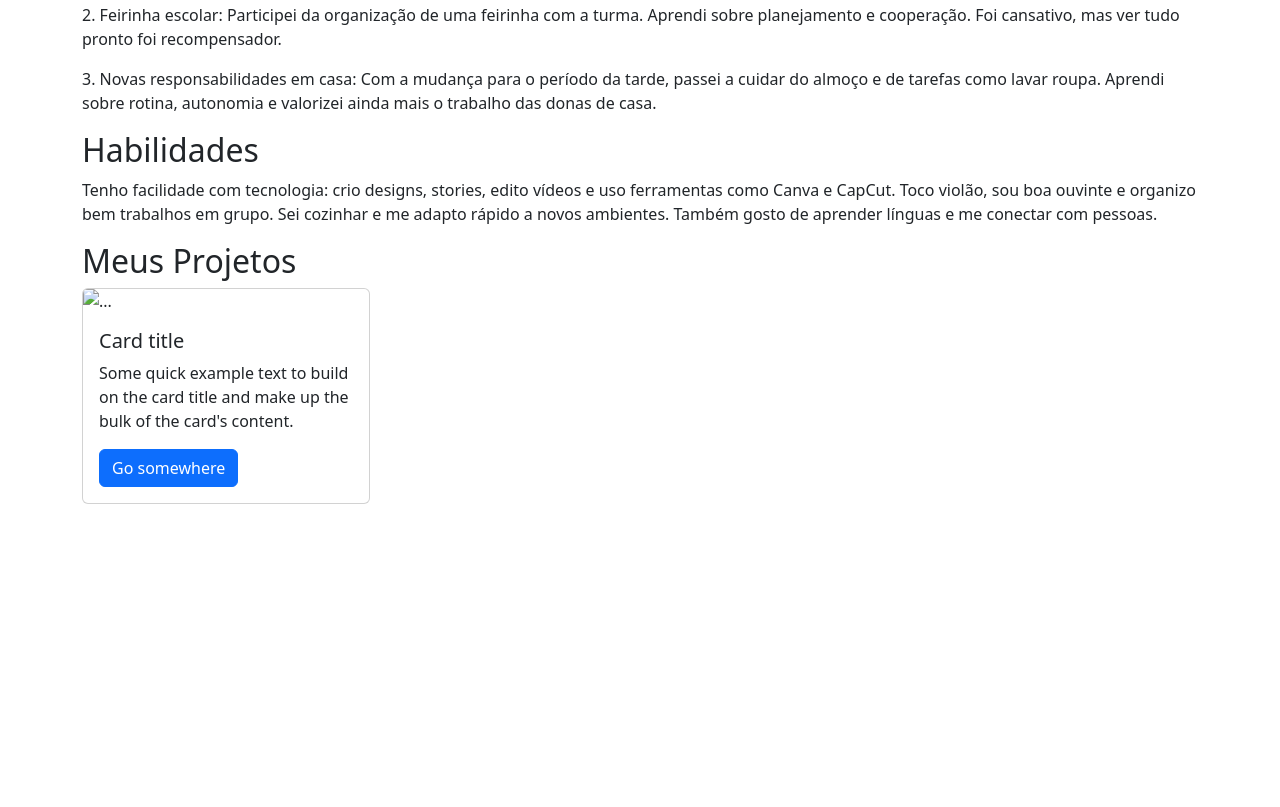
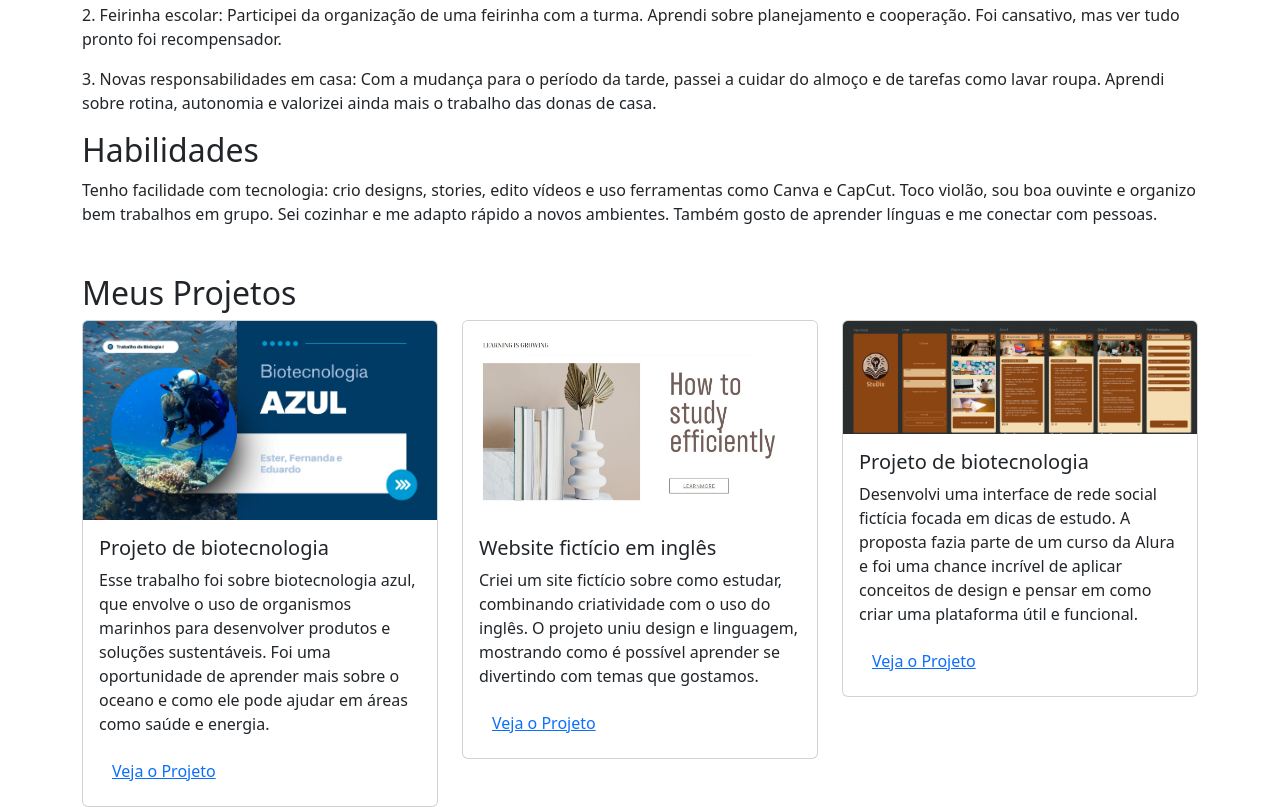
Before and after one commit to Ester-Loc/Meu-Portfolio, a plain HTML site: page index.html in a window 1280 px wide. Shown: the part 823-1630 px from the top of the page. Before the commit the page ends 1327 px from the top, so only its background shows below. Drawn offline with nearby package versions, Linux system fonts and the light colour scheme.

Commit message:
Conhecendo a classe Card
Alura - aula 6

```diff
--- a/index.html
+++ b/index.html
@@ -51,24 +51,62 @@
 
         </div>
     </header>
-    <main class="container">
+    <main class="container mt-5">
         <h2>Meus Projetos</h2>
         <div class="row">
+
+
+            <!-- Projeto 1 -->
             <div class="col-md-4">
-                <div class="card" style="width: 18rem;">
-                    <img src="..." class="card-img-top" alt="...">
+                <div class="card">
+                    <img src="projeto 1.png.jpg" class="card-img-top" alt="imagem do projeto de biotecnologia">
                     <div class="card-body">
-                        <h5 class="card-title">Card title</h5>
-                        <p class="card-text">Some quick example text to build on the card title and make up the bulk of
-                            the card's content.</p>
-                        <a href="#" class="btn btn-primary">Go somewhere</a>
+                        <h5 class="card-title">Projeto de biotecnologia</h5>
+                        <p class="card-text">Esse trabalho foi sobre biotecnologia azul, que envolve o uso de organismos
+                            marinhos para desenvolver produtos e soluções sustentáveis. Foi uma oportunidade de aprender
+                            mais sobre o oceano e como ele pode ajudar em áreas como saúde e energia.</p>
+                        <button type="button" class="btn btn-link">Veja o Projeto</button>
                     </div>
                 </div>
 
             </div>
+
+
+            <!-- Projeto 2 -->
+            <div class="col-md-4">
+                <div class="card">
+                    <img src="projeto 2.png.jpg" class="card-img-top" alt="imagem do projeto de inglês">
+                    <div class="card-body">
+                        <h5 class="card-title">Website fictício em inglês</h5>
+                        <p class="card-text">Criei um site fictício sobre como estudar, combinando criatividade com o
+                            uso do inglês. O projeto uniu design e linguagem, mostrando como é possível aprender se
+                            divertindo com temas que gostamos.</p>
+                        <button type="button" class="btn btn-link">Veja o Projeto</button>
+                    </div>
+                </div>
+
+            </div>
+
+
+            <!-- Projeto 3 -->
+            <div class="col-md-4">
+                <div class="card">
+                    <img src="projeto 3.png.png" class="card-img-top" alt="imagem do projeto do StuDix">
+                    <div class="card-body">
+                        <h5 class="card-title">Projeto de biotecnologia</h5>
+                        <p class="card-text">Desenvolvi uma interface de rede social fictícia focada em dicas de estudo.
+                            A proposta fazia parte de um curso da Alura e foi uma chance incrível de aplicar conceitos
+                            de design e pensar em como criar uma plataforma útil e funcional.</p>
+                        <button type="button" class="btn btn-link">Veja o Projeto</button>
+                    </div>
+                </div>
+
+            </div>
+
         </div>
 
     </main>
+
 </body>
 
 </html>
```
